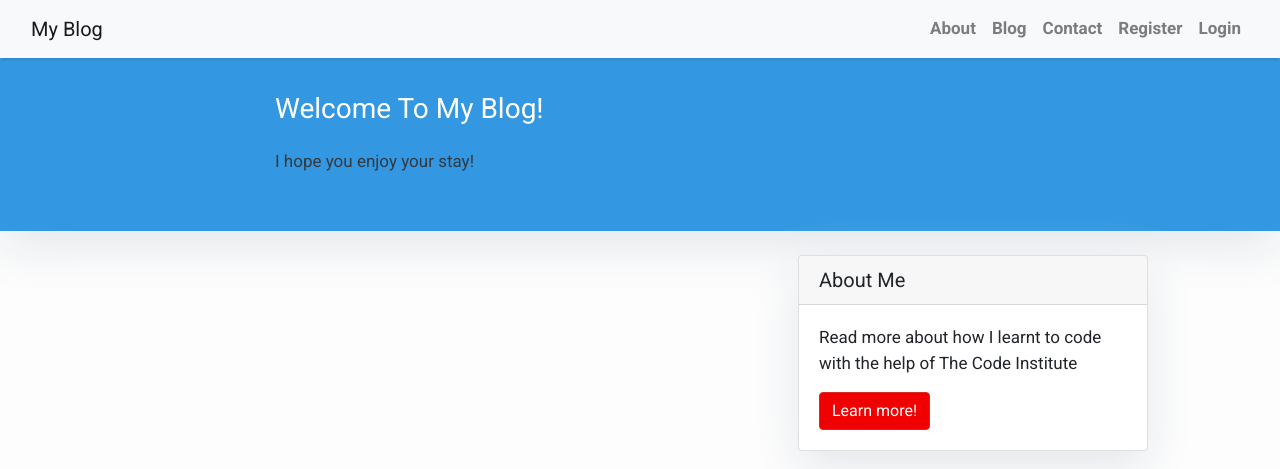
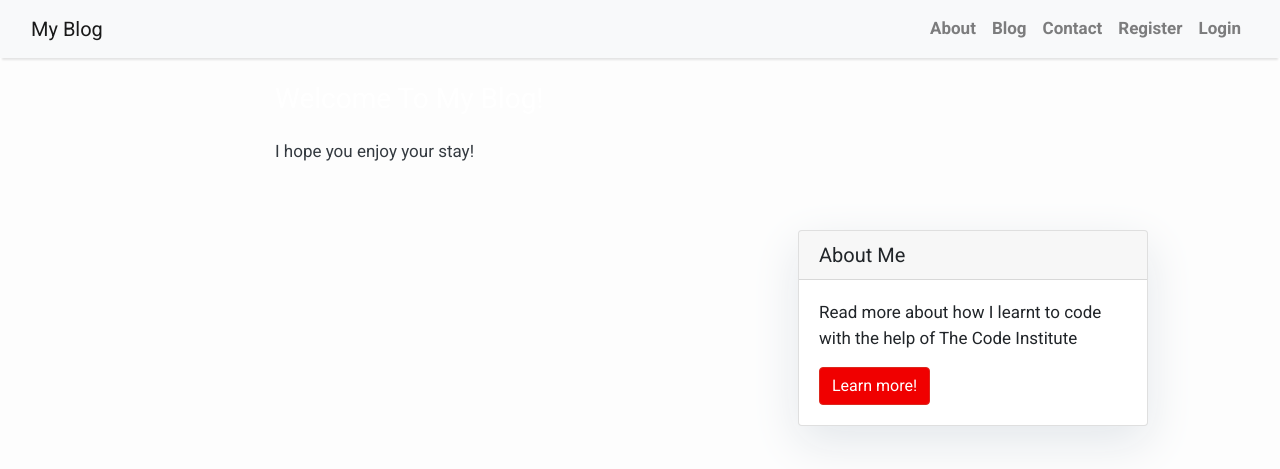
Before and after one commit to DSP1994/blogapp, a Django app: page / in a window 1280 px wide. Shown: the top 469 px of the page. Run offline with Django 4.2, Linux system fonts and the light colour scheme; data that the repository does not hold is empty; some libraries are stand-ins or nearby versions.

Commit message:
making some design changes to base/blog/blog_details etc

```diff
--- a/static/css/style.css
+++ b/static/css/style.css
@@ -12,13 +12,9 @@ body {
     background-color: #f00000;
     border-color: #dc281e;
 }
-.masthead {
-    background: #3398E1;
-    height: auto;
-    padding-bottom: 15px;
+/* .masthead {
     box-shadow: 0 16px 48px #E3E7EB;
-    padding-top: 10px;
-}
+} */
 
 /* Side Bar */
 .card{
@@ -37,11 +33,11 @@ body {
 } */
 
 /* Masthead */
-.masthead-text {
-    background-color: #3398E1;
+/* .masthead-text {
+    background-color: transparent;
     color: white;
     position: relative;
-}
+} */
 
 .masthead-image {
     position: relative;
```
